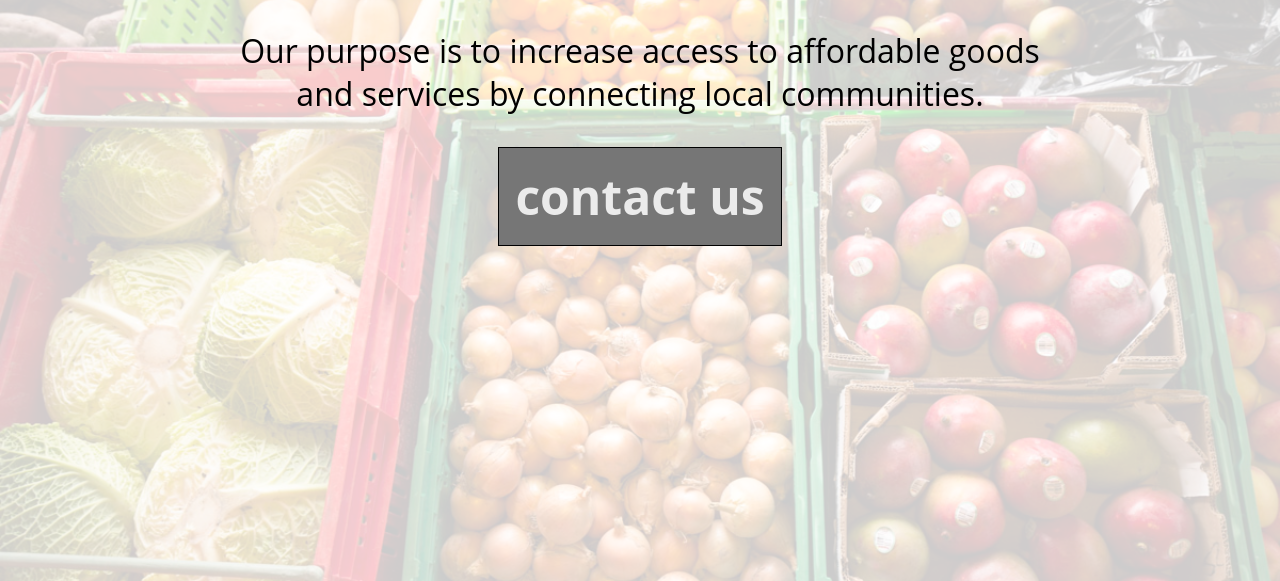
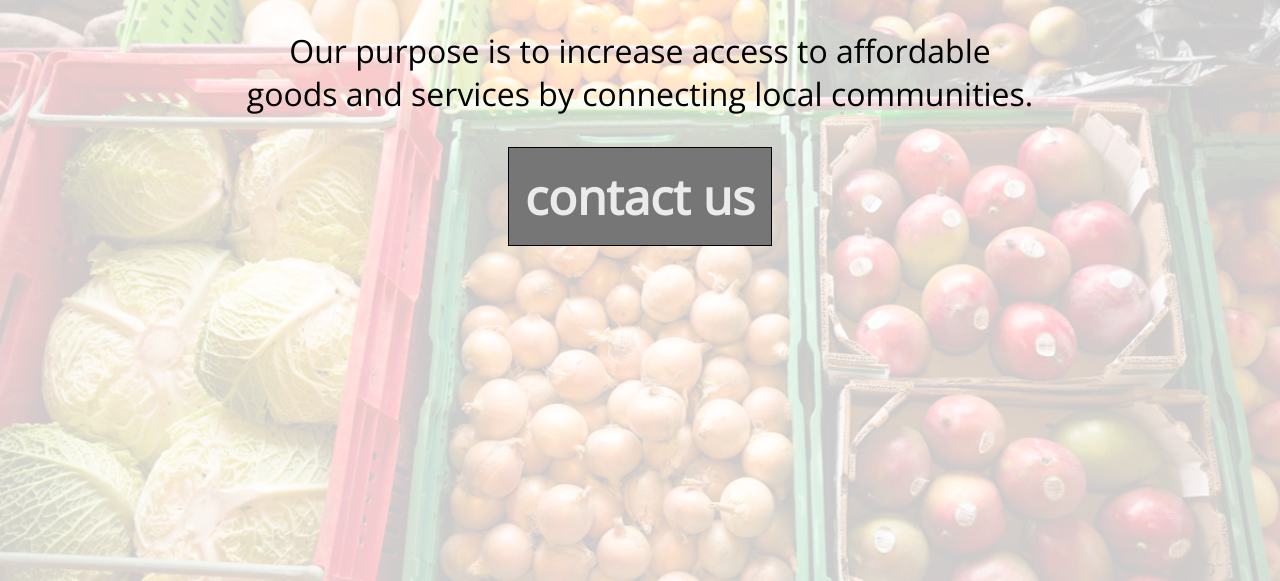
Before and after one commit to root-systems/cobuy.nz, a website with bundled scripts: page src/index.html in a window 1280 px wide. Shown: the part 219-800 px from the top of the page. Built offline with nearby package versions, Linux system fonts and the light colour scheme.

Commit message:
replace open-sans because i accidentally deleted it oops

```diff
--- a/src/index.html
+++ b/src/index.html
@@ -5,7 +5,7 @@
     <title>Cobuy</title>
     <meta name="viewport" content="width=device-width, initial-scale=1" />
     <link href="normalize.css" rel="stylesheet" type="text/css" media="all" />
-    <link href='https://fonts.googleapis.com/css?family=Lobster' rel='stylesheet' type='text/css'>
+    <link href='https://fonts.googleapis.com/css?family=Lobster|Open+Sans' rel='stylesheet' type='text/css'>
     <link href="index.css" rel="stylesheet" type="text/css" media="all" />
   </head>
   <body>
```
